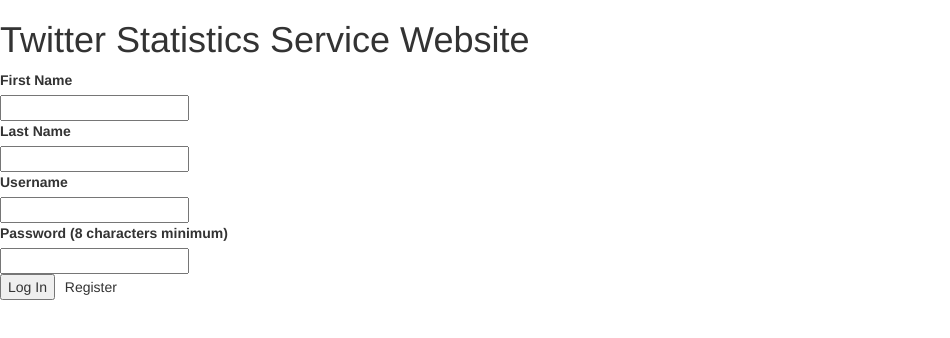
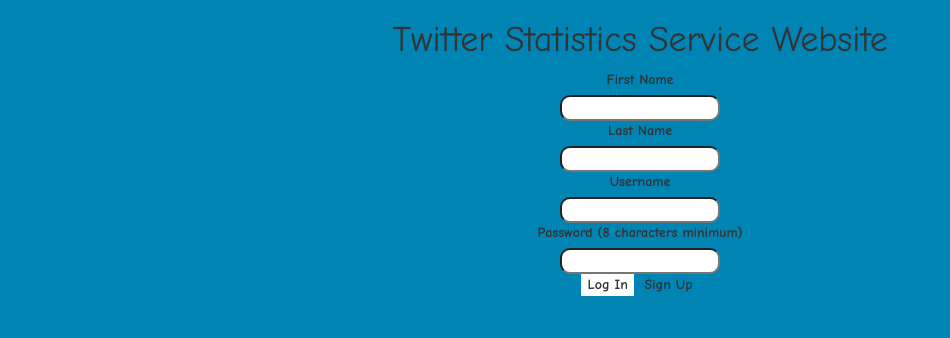
Before and after one commit to Novacane01/SWEProject, a website: page client/login_view/index.html in a window 1280 px wide. Shown: the whole page, without its empty margins (0-950 px from the left). Drawn offline with nearby package versions, Linux system fonts and the light colour scheme.

Commit message:
updated index and css

```diff
--- a/client/login_view/index.html
+++ b/client/login_view/index.html
@@ -7,30 +7,30 @@
   </head>
   <body>
     <h1 class="center">Twitter Statistics Service Website </h1>
-    <form action="/user/register" target="_self" method="POST">
+    <form action="/user/register" class="formInput" target="_self" method="POST">
       <div class="center">
         <label for="fName">First Name</label>
         <br>
-        <input type="text" id="fName" name="fName">
+        <input type="text" class="formInput" id="fName" name="fName">
       </div>
       <div class="center">
         <label for="lName">Last Name</label>
         <br>
-        <input type="text" id="lName" name="lName">
+        <input type="text" class="formInput" id="lName" name="lName">
       </div>
       <form action="/user/login" target="_self" method="POST">
       <div class="center">
         <label for="username">Username</label>
         <br>
-        <input type="text" id="username" name="username">
+        <input type="text" class="formInput" id="username" name="username">
       </div>
       <div class="center">
         <label for="pass">Password (8 characters minimum)</label>
         <br>
-        <input type="password" id="pass" name="password" minlength="6" required>
+        <input type="password" class="formInput" id="pass" name="password" minlength="6" required>
       </div>
-      <div class="center"><input type="submit" value="Log In"></input>
-      <input type="submit" class = "Register" value ="Register"></input></div>
+      <div class="center"><input type="submit" class="LogIn" value="Log In"></input>
+      <input type="submit" class = "Register" value ="Sign Up"></input></div>
     </form>
     <!--
     <div class="center"><h3>Log in via twitter </h3>
--- a/client/login_view/main.css
+++ b/client/login_view/main.css
@@ -51,9 +51,27 @@
   text-align: center;
 }
 .Register{
+  background-color: #0084b4;
+  border-style: none;
+  text-align: center;
+  font-weight: bold;
+}
+.formInput{
+  border-radius: 10px;
+}
+.LogIn{
   background-color: #FFFFFF;
   border-style: none;
   text-align: center;
+  font-weight: bold;
+}
+.LogIn:hover{
+  background-color: #EEEEEE;
+}
+body{
+  background-color: #0084b4;
+  text-align: center;
+  font-family: "Comic Sans MS", cursive, sans-serif
 }
 =======
 
```
Also changed, not shown: client/login_view/twitter_bird.png (added).
